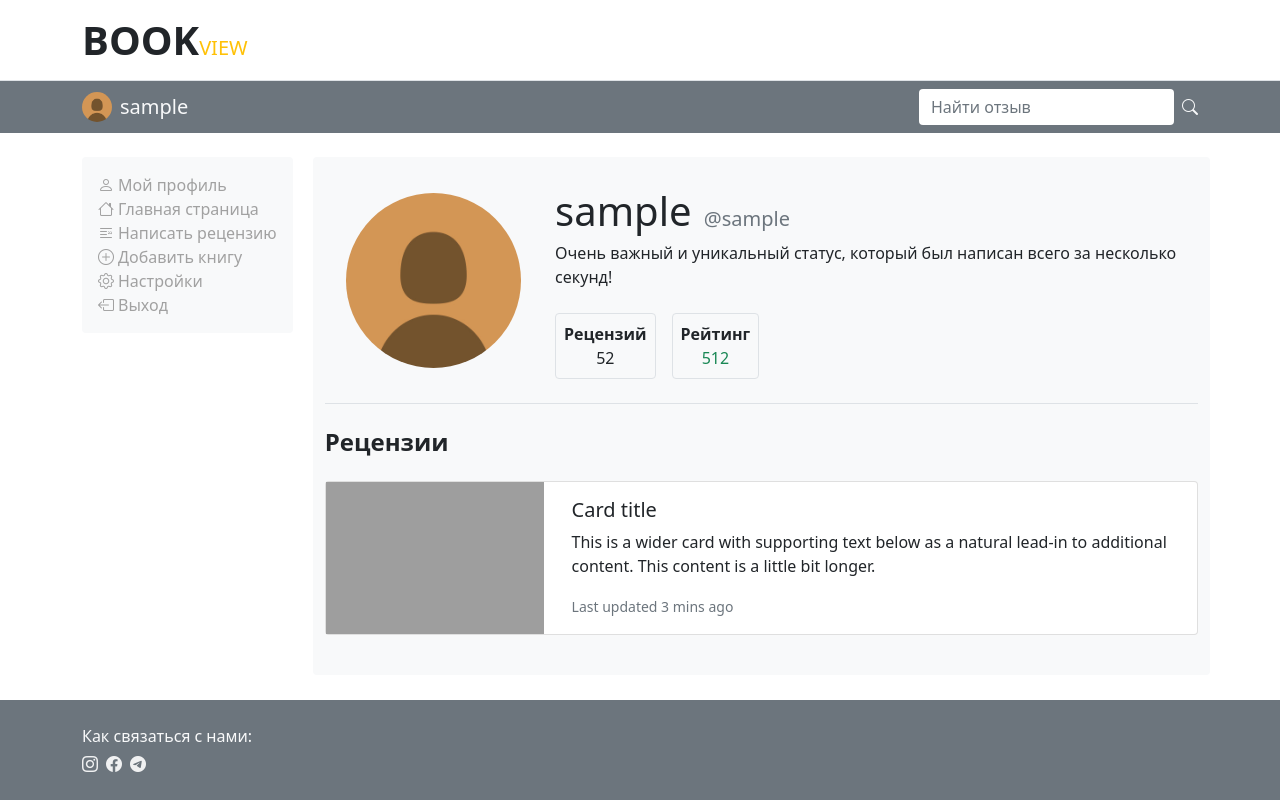
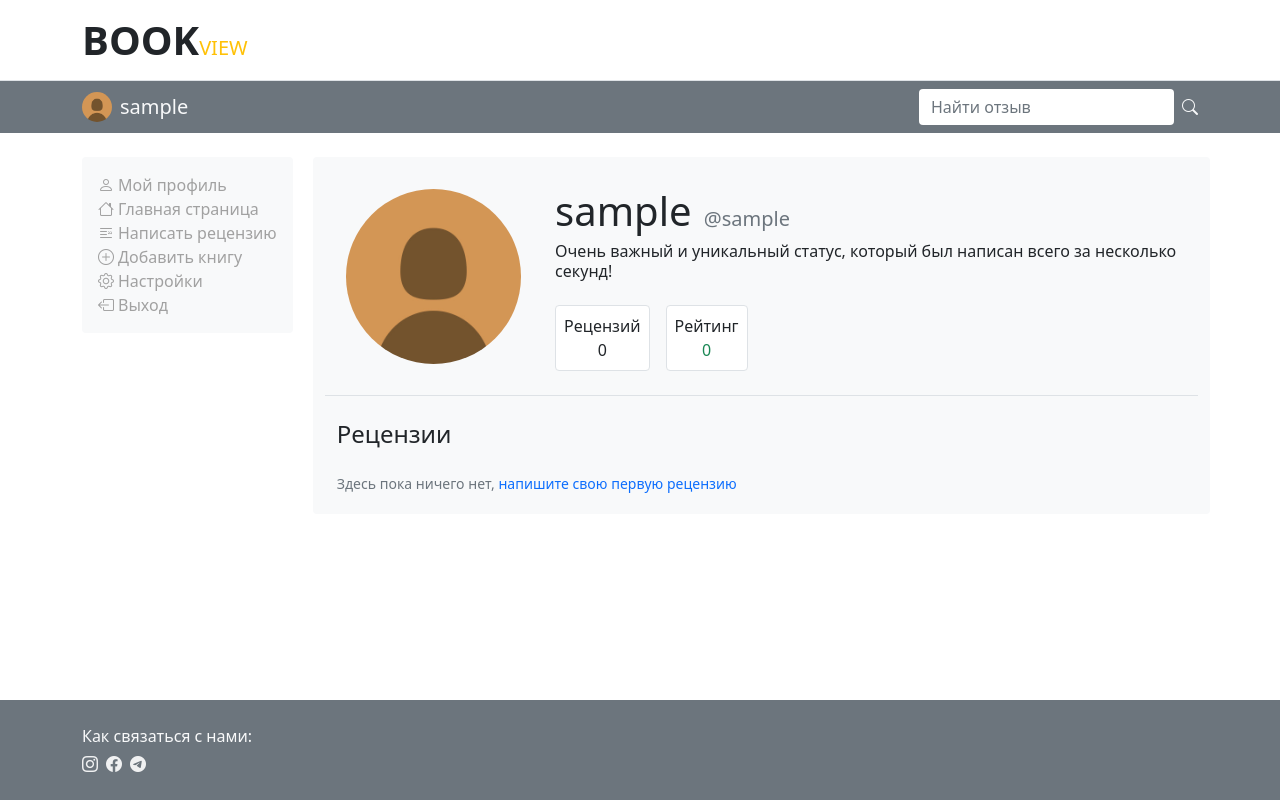
Before and after one commit to BorisPlaton/books_flask, a Flask app: page /my_profile in a window 1280 px wide. Run offline with Flask 2, Linux system fonts and the light colour scheme; the visitor is signed in with stand-in values (Sample User, id 1); data comes from the database, SQL or seed files in the repository; data that the repository does not hold is empty; grey boxes are pictures that could not be loaded.

Commit message:
Visual improvements

```diff
--- a/bookreview/routes/main.py
+++ b/bookreview/routes/main.py
@@ -19,7 +19,8 @@ def index():
 @main.route('/my_profile', methods=["POST", "GET"])
 @login_required
 def my_profile():
-    return render_template("my_profile.html")
+    books = current_user.books
+    return render_template("my_profile.html", books=False)
 
 
 @main.route('/write_review', methods=["POST", "GET"])
--- a/bookreview/static/style.css
+++ b/bookreview/static/style.css
@@ -4,6 +4,11 @@ body {
 }
 html, body {
 	height: 100%;
+}
+
+p {
+	word-wrap: break-word;
+	line-height: 1.25em;
 }
 
 .content {
@@ -72,3 +77,13 @@ a:hover {
 .hidden_link:hover {
 	color: white;
 }
+
+.delete_btn {
+	color: grey;
+	transition: 0.2s all ease-out;
+	cursor: pointer;
+}
+
+.delete_btn:hover {
+	color: black;
+}
--- a/bookreview/templates/base.html
+++ b/bookreview/templates/base.html
@@ -160,7 +160,7 @@
 
 {% block footer %}
 <!-- FOOTER -->
-<footer class="container-fluid py-4 position-relative bg-secondary">
+<footer class="container-fluid py-4 position-relative bg-secondary mt-3">
 	<div class="container">
 		<div class="row">
 
--- a/bookreview/templates/my_profile.html
+++ b/bookreview/templates/my_profile.html
@@ -3,7 +3,7 @@
 {% block title %} Bookview | Мой профиль {% endblock %}
 
 {% block content %}
-<div class="col bg-light p-4 rounded">
+<div class="col bg-light p-4 pb-3 rounded">
 	<div class="row">
 
 		<!-- ACCOUNT INFO -->
@@ -25,20 +25,20 @@
 								<span class="text-secondary lead">@{{ current_user.login }}</span>
 							</div>
 							<div>
-								Очень важный и уникальный статус, который был написан всего за несколько секунд!
+								<p class="m-0">Очень важный и уникальный статус, который был написан всего за несколько секунд!</p>
 							</div>
 						</div>
 
 						<div class="col-lg-12 d-flex">
 
-							<div class="d-flex flex-column align-items-center p-2 me-3 border rounded">
-								<span class="fw-bold">Рецензий</span>
-								<span>52</span>
+							<div class="d-flex flex-column align-items-center p-2 me-3 border rounded  bg-white">
+								<span class="">Рецензий</span>
+								<span>0</span>
 							</div>
 
-							<div class="d-flex flex-column align-items-center p-2 border rounded">
-								<span class="fw-bold">Рейтинг</span>
-								<span class="text-success">512</span>
+							<div class="d-flex flex-column align-items-center p-2 border rounded bg-white">
+								<span class="">Рейтинг</span>
+								<span class="text-success">0</span>
 							</div>
 
 						</div>
@@ -50,30 +50,50 @@
 		</div>
 
 		<!-- REVIEWS -->
-		<div class="col-12 p-0 my-4">
-			<h4 class="fw-bold m-0">Рецензии</h4>
+		<div class="col-12 my-4">
+			<h4 class="fw-light m-0">Рецензии</h4>
 		</div>
 
-		<div class="col-12">
+		<div class="col">
+			<div class="container p-0">
 
+				{% if books %}
+					{% for book in books %}
+						<div class="row row-cols-2 g-0 bg-white border rounded mb-2 shadow-sm">
+							<div class="col-md-4">
+								<div class="col book_cover rounded-start" style="background-image: url({{ url_for('static', filename='book_covers/'+book.cover) }}); height:100%">
+		    					</div>
+							</div>
+
+							<div class="col-md-8 p-3">
+								<div class="bg-white mb-2">
+									<div class="d-flex align-items-center justify-content-between">
+				 						<h5 class="mb-0">{{ book.title }}</h5>
+				 						<a href="#" class='sidebar_link'><i class="bi bi-trash"></i></a>
+				 					</div>
+				 					<small class="text-secondary">{{ book.author }}</small>
+				 				</div>
+				 				<div>
+				 					<p>Очень важный и уникальный статус, который был написан всего за несколько секунд!</p>
+				 				</div>
+				 				<div class="d-flex justify-content-end">
+				 					<small class="text-secondary">22-09-2014</small>
+				 				</div>
+							</div>
+
+
+						</div>
+					{% endfor %}
+				{% else %}
+					<div class="col-lg-12">
+						<p class="text-secondary mb-1"><small>Здесь пока ничего нет, <a href="" class="text-primary">напишите свою первую рецензию</a></small></p>
+					</div>
+				{% endif %}
+
+			</div>
 		</div>
 
-		<div class="card mb-3">
-		  <div class="row">
 
-		    <div class="col-md-3 book_cover" style="background-image: url({{ url_for('static', filename='book_covers/o.jpg') }});">
-		    </div>
-
-		    <div class="col-md-9">
-		      <div class="card-body">
-		        <h5 class="card-title">Card title</h5>
-		        <p class="card-text">This is a wider card with supporting text below as a natural lead-in to additional content. This content is a little bit longer.</p>
-		        <p class="card-text"><small class="text-muted">Last updated 3 mins ago</small></p>
-		      </div>
-		    </div>
-
-		  </div>
-		</div>
 
 	</div>
 </div>
```
Also changed, not shown: bookreview/templates/add_book.html (+8 -3 lines), migrations/versions/159b29d9f3aa_.py (deleted, +0 -30 lines), migrations/versions/e7b67b85dc9d_.py (renamed from migrations/versions/ae7a14abe428_.py, +14 -3 lines), migrations/versions/edd9aeedd438_.py (deleted, +0 -34 lines), migrations/versions/f2a6e8b3c9be_.py (deleted, +0 -28 lines), bookreview/routes/book.py (added).
